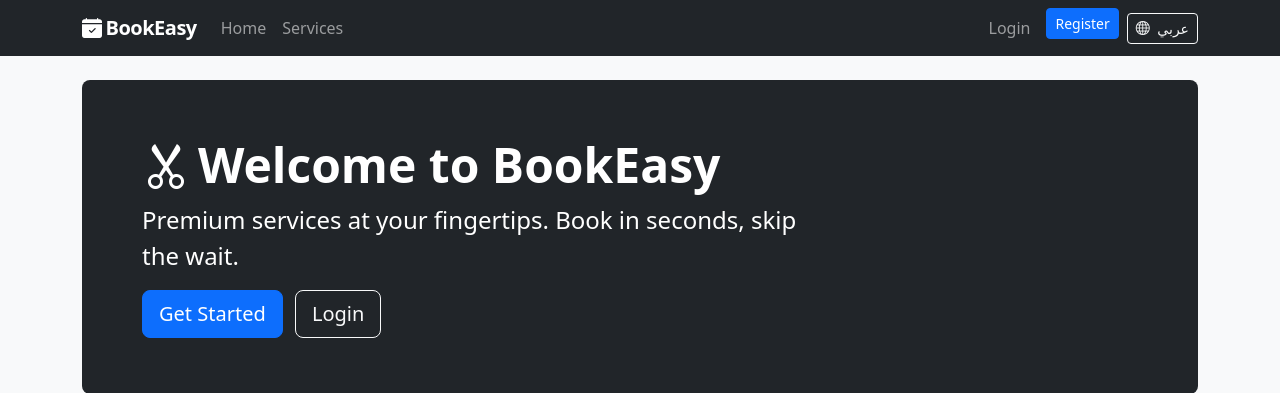
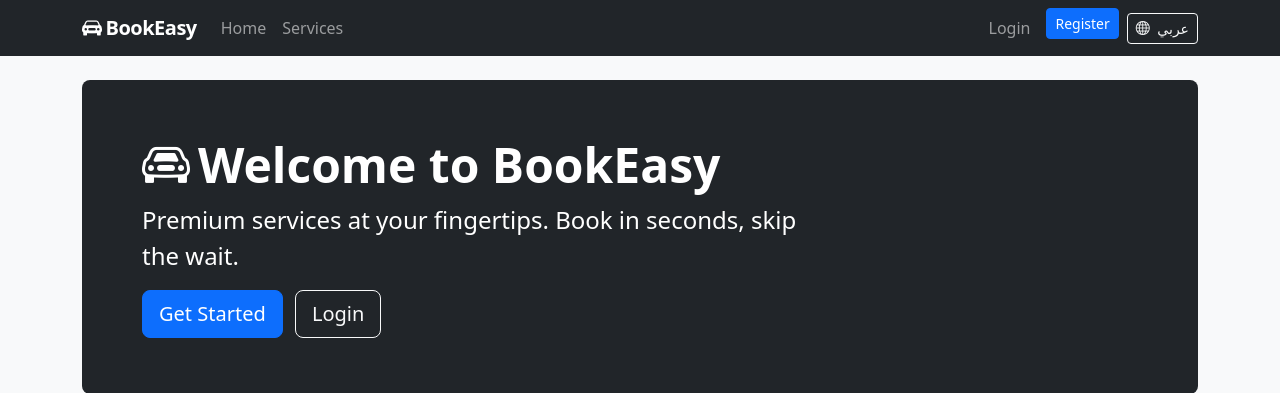
Before and after one commit to knowelle28/autobook, a Flask app: page / in a window 1280 px wide. Shown: the top 393 px of the page. Run offline with Flask 3, Linux system fonts and the light colour scheme; data that the repository does not hold is empty.

Commit message:
Replace barbershop icons with car icons
navbar brand: bi-calendar-check-fill → bi-car-front-fill
homepage hero: bi-scissors → bi-car-front

Co-Authored-By: Claude Sonnet 4.6 <noreply@anthropic.com>

```diff
--- a/app/templates/base.html
+++ b/app/templates/base.html
@@ -22,7 +22,7 @@
   <nav class="navbar navbar-expand-lg navbar-dark bg-dark">
     <div class="container">
       <a class="navbar-brand" href="{{ url_for('main.index') }}">
-        <i class="bi bi-calendar-check-fill me-1"></i>BookEasy
+        <i class="bi bi-car-front-fill me-1"></i>BookEasy
       </a>
       <button class="navbar-toggler" type="button" data-bs-toggle="collapse" data-bs-target="#navMenu">
         <span class="navbar-toggler-icon"></span>
--- a/app/templates/main/index.html
+++ b/app/templates/main/index.html
@@ -5,7 +5,7 @@
 <!-- Hero -->
 <div class="p-5 mb-4 bg-dark text-white rounded-3">
   <div class="container-fluid py-2">
-    <h1 class="display-5 fw-bold"><i class="bi bi-scissors me-2"></i>{{ t('index_hero_title') }}</h1>
+    <h1 class="display-5 fw-bold"><i class="bi bi-car-front me-2"></i>{{ t('index_hero_title') }}</h1>
     <p class="col-md-8 fs-4">{{ t('index_hero_subtitle') }}</p>
     {% if current_user.is_authenticated %}
     <a class="btn btn-primary btn-lg" href="{{ url_for('booking.book') }}">
```
